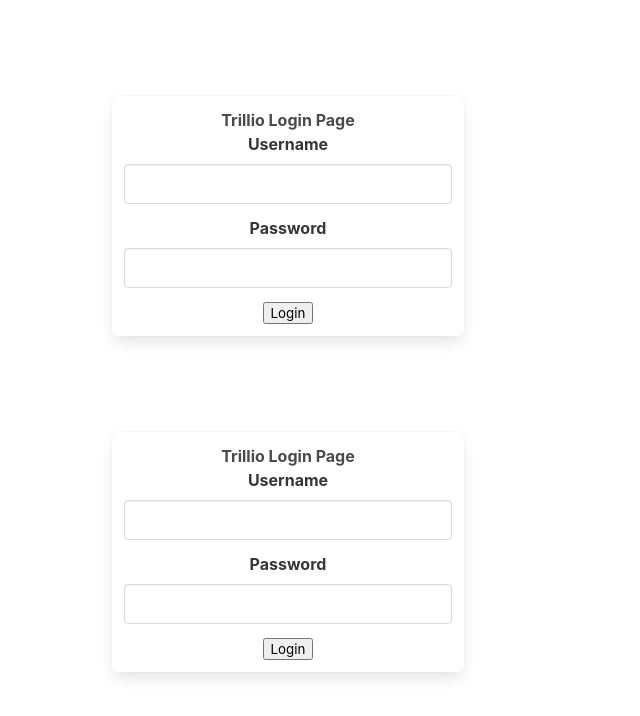
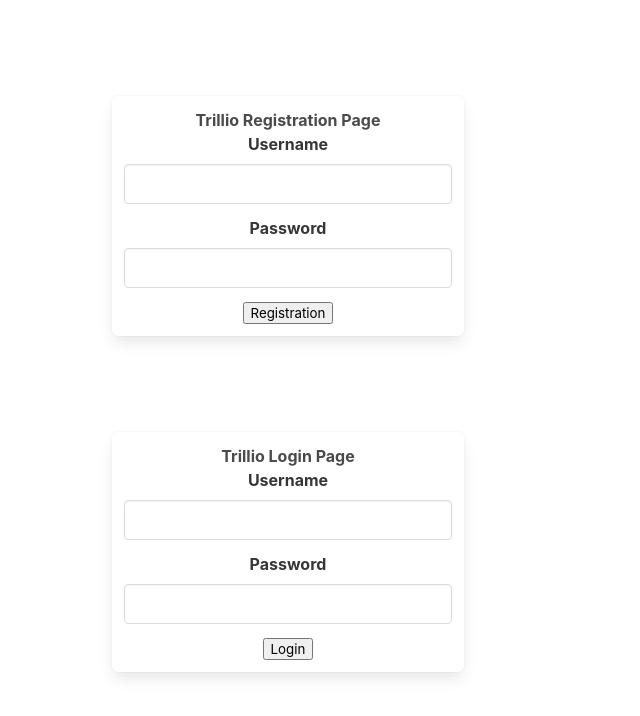
Before and after one commit to AnkitPatanaik/trillio, a React (Create React App) app in the folder src/frontend/: page / in a window 1280 px wide. Shown: the top 716 px of the page, without its empty margins (0-640 px from the left). Built offline with nearby package versions, Linux system fonts and the light colour scheme; the HTML template or start-up script is replaced by a standard one.

Commit message:
flip login and registration

```diff
--- a/src/frontend/src/pages/Home.js
+++ b/src/frontend/src/pages/Home.js
@@ -6,8 +6,8 @@ function Home() {
   return (
     <section className="section">
       <div className="container">
-          <LoginView />
-          <RegistrationView />
+        <RegistrationView />
+        <LoginView />
       </div>
     </section>
   );
--- a/src/frontend/src/pages/RegistrationView.js
+++ b/src/frontend/src/pages/RegistrationView.js
@@ -29,12 +29,12 @@ class RegistrationView extends React.Component {
   render = () => {
     return (
       <section className="section">
-        <div className="login-box column is-4 box">
+        <div className="column is-4 box">
           <center>
-              <b>Trillio Login Page </b>
+              <b>Trillio Registration Page </b>
               <InputComponent title="Username" name="username" onChange={this.onChange}/>
               <InputComponent title="Password" name="password" onChange={this.onChange}/>
-              <button onClick={this.onSave}>Login</button>
+              <button onClick={this.onSave}>Registration</button>
           </center>
         </div>
       </section>
```
